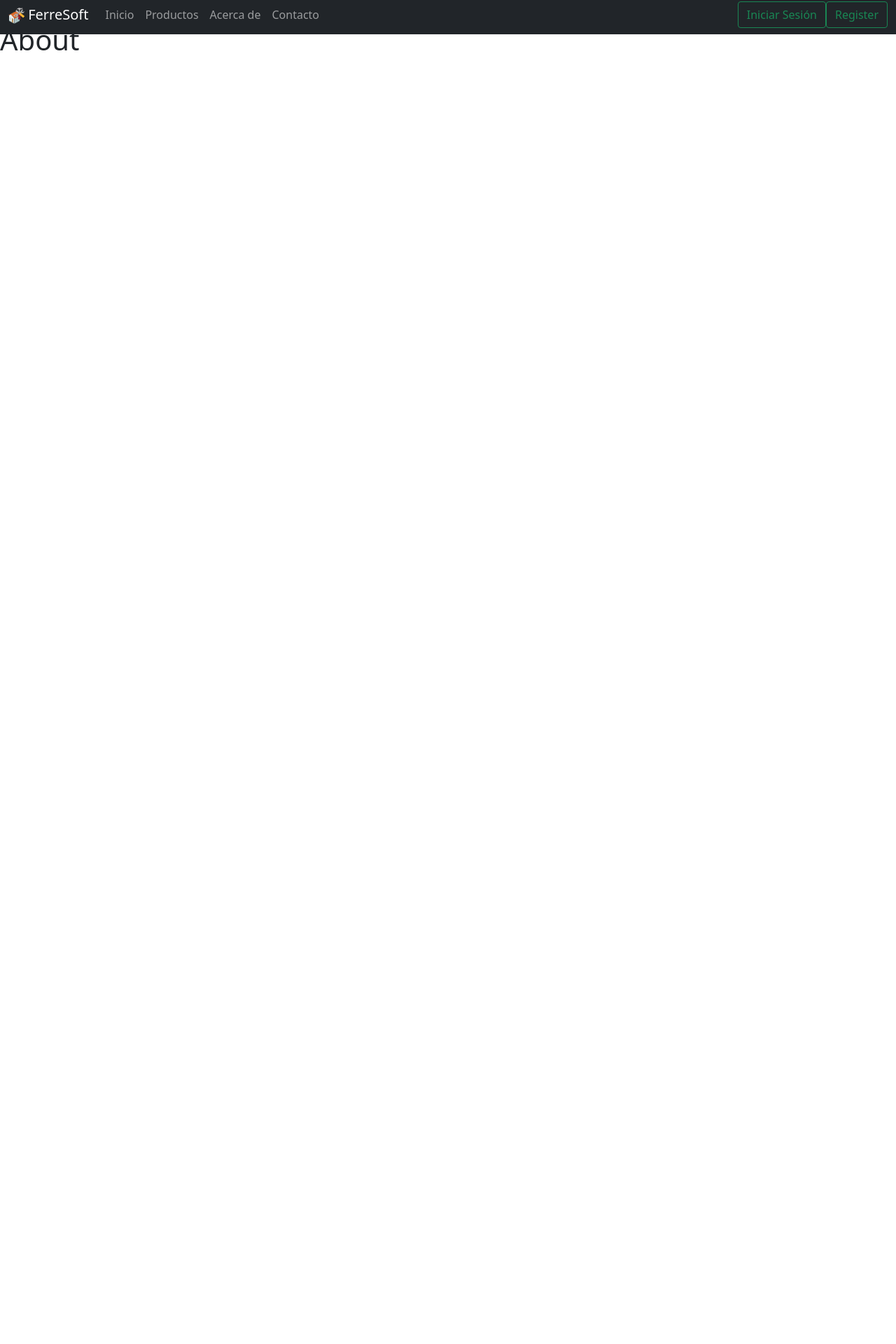
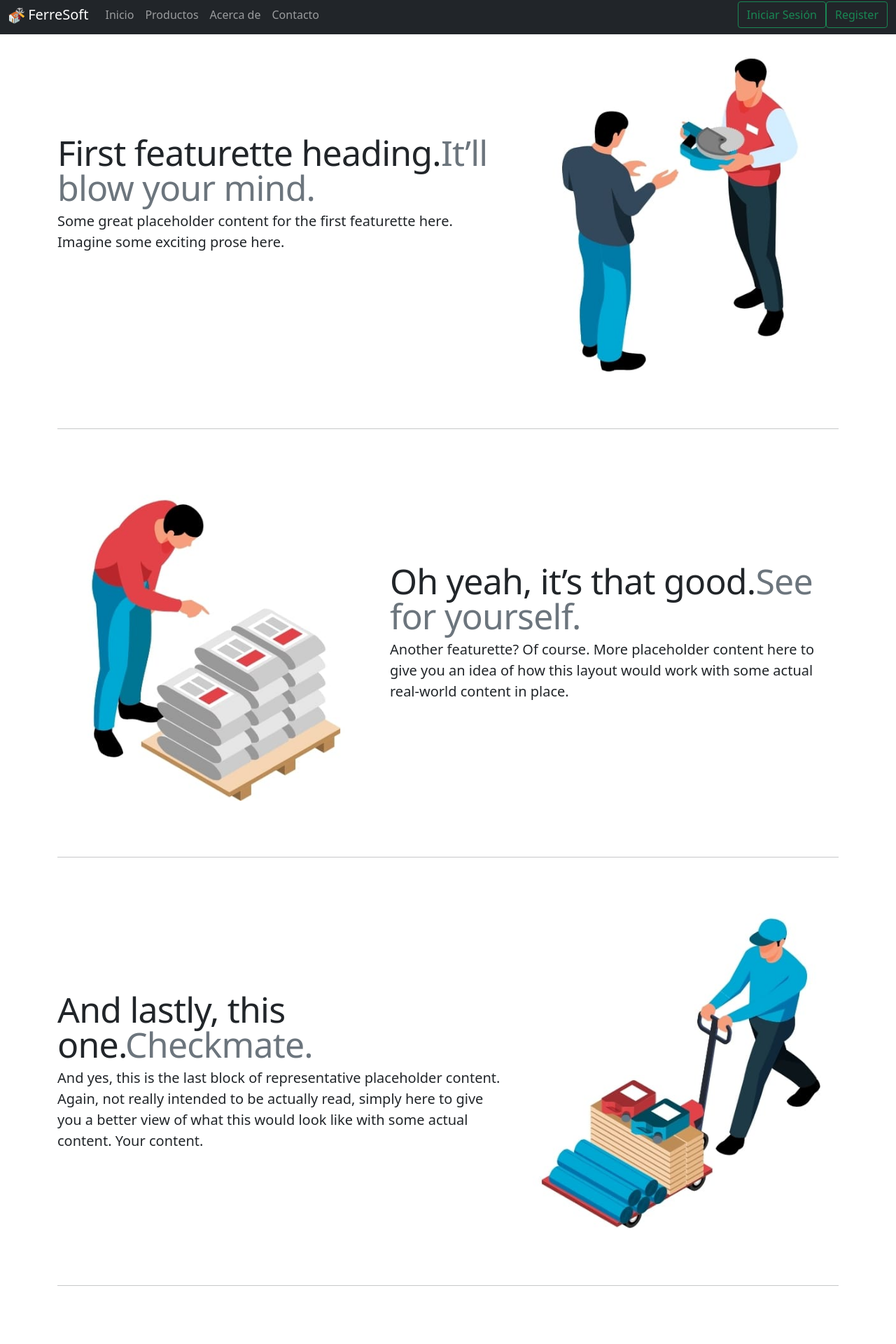
Before and after one commit to jcpboho/Equipo3-Ciclo4, a React (Create React App) app in the folder frontend-ferresoft/: page /about in a window 1280 px wide. Shown: the part 7-1927 px from the top of the page at 70% size. Before the commit the page ends 800 px from the top, so only its background shows below. Built offline with nearby package versions, Linux system fonts and the light colour scheme.

Commit message:
Vista about y contact

```diff
--- /dev/null
+++ b/frontend-ferresoft/src/assets/css/contact.css
@@ -0,0 +1,45 @@
+/*
+ * Globals
+ */
+
+/* Custom default button */
+.btn-secondary,
+.btn-secondary:hover,
+.btn-secondary:focus {
+  text-shadow: none; /* Prevent inheritance from `body` */
+}
+
+/*
+ * Base structure
+ */
+
+body {
+}
+
+.cover-container {
+  max-width: 42em;
+}
+
+/*
+ * Header
+ */
+
+.nav-masthead .nav-link {
+  padding: 0.25rem 0;
+  background-color: transparent;
+  border-bottom: 0.25rem solid transparent;
+}
+
+.nav-masthead .nav-link:hover,
+.nav-masthead .nav-link:focus {
+  border-bottom-color: rgba(255, 255, 255, 0.25);
+}
+
+.nav-masthead .nav-link + .nav-link {
+  margin-left: 1rem;
+}
+
+.nav-masthead .active {
+  color: #fff;
+  border-bottom-color: #fff;
+}
--- a/frontend-ferresoft/src/index.js
+++ b/frontend-ferresoft/src/index.js
@@ -2,7 +2,7 @@ import React from 'react';
 import ReactDOM from 'react-dom';
 import './index.css';
 import App from './App.js';
-import reportWebVitals from './reportWebVitals';
+//import reportWebVitals from './reportWebVitals';
 import { BrowserRouter } from 'react-router-dom';
 import * as serviceWorker from "./serviceWorker";
 
--- a/frontend-ferresoft/src/views/Public/About.js
+++ b/frontend-ferresoft/src/views/Public/About.js
@@ -1,10 +1,113 @@
 //Importamos en navbar el cual tiene los enlaces de navegacion
 import NavBar from "../../components/NavBar";
+
+
+//Importamos las imagenes a mostrar en la pagina
+import trab1 from "../../assets/img/trabajo1.jpg";
+import trab2 from "../../assets/img/trabajo2.jpg";
+import trab3 from "../../assets/img/trabajo3.jpg";
+
 const About = () => (
     <>
         {/* Utilizamos el componente navbar el cual tiene los enlaces de navegación */}
         <NavBar />
-        <h1>About</h1>
+        <div className="container marketing mt-5">
+
+
+            {/* <!-- START THE FEATURETTES --> */}
+
+
+            <div className="row featurette">
+                <div className="col-md-7">
+                    <h2 className="featurette-heading">
+                        First featurette heading.
+                        <span className="text-muted">It’ll blow your mind.</span>
+                    </h2>
+                    <p className="lead">
+                        Some great placeholder content for the first featurette here.
+                        Imagine some exciting prose here.
+                    </p>
+                </div>
+                <div className="col-md-5">
+                    <img
+                        className="bd-placeholder-img bd-placeholder-img-lg featurette-image img-fluid mx-auto"
+                        src={trab1}
+                        width="500"
+                        height="500"
+                        alt=""
+                    />
+                    <title>Placeholder</title>
+
+                </div>
+            </div>
+
+            <hr className="featurette-divider" />
+
+            <div className="row featurette">
+                <div className="col-md-7 order-md-2">
+                    <h2 className="featurette-heading">
+                        Oh yeah, it’s that good.
+                        <span className="text-muted">See for yourself.</span>
+                    </h2>
+                    <p className="lead">
+                        Another featurette? Of course. More placeholder content here to give
+                        you an idea of how this layout would work with some actual
+                        real-world content in place.
+                    </p>
+                </div>
+                <div className="col-md-5 order-md-1">
+                    <img
+                        className="bd-placeholder-img bd-placeholder-img-lg featurette-image img-fluid mx-auto"
+                        src={trab2}
+                        width="500"
+                        height="500"
+                        alt=""
+                    />
+                    <title>Placeholder</title>
+                </div>
+            </div>
+
+            <hr className="featurette-divider" />
+
+            <div className="row featurette">
+                <div className="col-md-7">
+                    <h2 className="featurette-heading">
+                        And lastly, this one.
+                        <span className="text-muted">Checkmate.</span>
+                    </h2>
+                    <p className="lead">
+                        And yes, this is the last block of representative placeholder
+                        content. Again, not really intended to be actually read, simply here
+                        to give you a better view of what this would look like with some
+                        actual content. Your content.
+                    </p>
+                </div>
+                <div className="col-md-5">
+                    <img
+                        className="bd-placeholder-img bd-placeholder-img-lg featurette-image img-fluid mx-auto"
+                        src={trab3}
+                        width="500"
+                        height="500"
+                        alt=""
+                    />
+                    <title>Placeholder</title>
+                </div>
+            </div>
+
+            <hr className="featurette-divider" />
+
+            {/* <!-- /END THE FEATURETTES --> */}
+        </div>
+        {/* <!-- /.container --> */}
+        <footer className="container">
+            <p className="float-end"><a href="#myCarousel">Back to top</a></p>
+            <p>
+                &copy; 2017–2021 Company, Inc. &middot;
+                <a href="#a">Privacy</a>
+                &middot;
+                <a href="#a">Terms</a>
+            </p>
+        </footer>
     </>
 );
 
--- a/frontend-ferresoft/src/views/Public/Contact.js
+++ b/frontend-ferresoft/src/views/Public/Contact.js
@@ -1,11 +1,27 @@
 
 //Importamos el componente navbar para mostrar los enlaces de navegación
 import NavBar from "../../components/NavBar";
+
+import "../../assets/css/contact.css"
 const Contact = () => (
     <>
         {/* Utilizamos el componente navbar el cual tiene los enlaces de navegación */}
         <NavBar />
-        <h1>Contact</h1>
+        <div className="cover-container d-flex w-100 h-100 p-3 mx-auto flex-column">
+            <header className="mb-auto"></header>
+
+            <main className="px-3">
+                <h1>Contactenos</h1>
+                <p className="lead">Cover is a one-page template for building simple and beautiful home pages. Download, edit the
+                    text, and add your own fullscreen background photo to make it your own.</p>
+                <p className="lead">
+                    <a href="#s" className="btn btn-lg btn-secondary fw-bold border-white bg-white">Learn more</a>
+                </p>
+            </main>
+
+            <footer className="mt-auto text-white-50">
+            </footer>
+        </div>
     </>
 );
 
```
Also changed, not shown: 1 other file (tests, documents, lock files or other folders).
